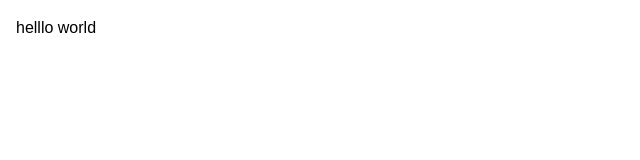
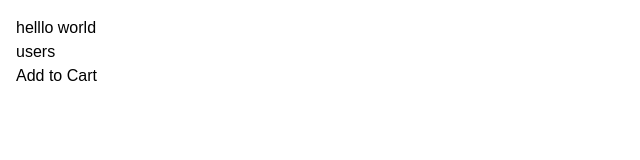
Before and after one commit to vishwa-prabhath/Nextjs_project, a Next.js app: page / in a window 1280 px wide. Shown: the top 160 px of the page, without its empty margins (0-640 px from the left). Built offline with nearby package versions, Linux system fonts and the light colour scheme.

Commit message:
added Product list and add to cart
Learned abt the csr and ssr. includes the button in add to cart pge and linked it with product page since the add to card has to be in client side.

```diff
--- /dev/null
+++ b/app/components/AddToCart.tsx
@@ -0,0 +1,12 @@
+'use client';
+import React from 'react'
+
+const AddToCart = () => {
+  return (
+    <div>
+        <button onClick={() => console.log('Click')}>Add to Cart</button>
+    </div>
+  )
+}
+
+export default AddToCart
--- /dev/null
+++ b/app/components/productCard.tsx
@@ -0,0 +1,12 @@
+import React from 'react'
+import AddToCart from './AddToCart'
+
+const ProductCard = () => {
+  return (
+    <div>
+        <AddToCart />
+    </div>
+  )
+}
+
+export default ProductCard
--- a/app/page.tsx
+++ b/app/page.tsx
@@ -1,6 +1,14 @@
 import Image from "next/image";
+import Link from "next/link";
+import ProductCard from "./components/productCard";
 
 export default function Home() {
   return (
-    <main><h1>helllo world</h1></main>  );
+
+    <main>
+      <h1>helllo world</h1>
+      <Link href="/users">users</Link>
+      <ProductCard />
+
+      </main>  );
 }
```
